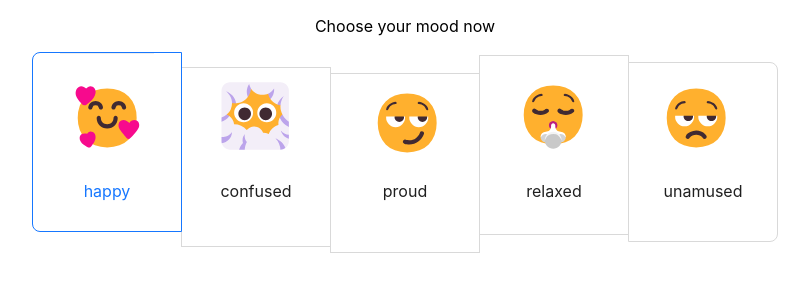
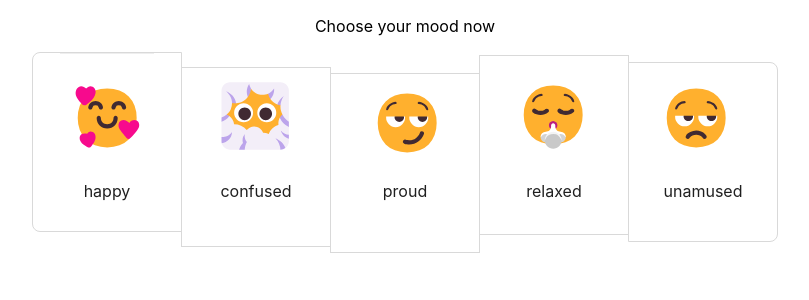
Before and after one commit to izthy-03/SWS-Everything4Emotion, a React (Create React App) app: page / in a window 1280 px wide. Shown: the top 300 px of the page, without its empty margins (235-1044 px from the left). Built offline with nearby package versions, Linux system fonts and the light colour scheme.

Commit message:
add handleChange

```diff
--- a/src/components/MoodList.js
+++ b/src/components/MoodList.js
@@ -1,4 +1,4 @@
-import React from "react";
+import React, { useState } from "react";
 import { Radio } from "antd";
 
 import happy from "../assets/happy.png"
@@ -11,28 +11,34 @@ import unamused from '../assets/unamused.png'
 import "./MoodList.css"
 
 const MoodList = () => {
+  const [choice, setChoice] = useState("");
+
+  const handleChange = (event) => {
+    console.log(event.target.value);
+  }
+
   return (
     <div>
       <p>Choose your mood now</p>
       <p>
-        <Radio.Group defaultValue="a" size="large" style={{ marginTop: 0, }}>
-          <Radio.Button value="a" style={{ width: 150, height: 180 }}>
+        <Radio.Group defaultValue="a" size="large" onChange={handleChange} style={{ marginTop: 0, }}>
+          <Radio.Button value="happy" style={{ width: 150, height: 180 }}>
             <img src={happy} />
             happy
           </Radio.Button>
-          <Radio.Button value="b" style={{ width: 150, height: 180 }}>
+          <Radio.Button value="confused" style={{ width: 150, height: 180 }}>
             <img src={confused} />
             confused
           </Radio.Button>
-          <Radio.Button value="c" style={{ width: 150, height: 180 }}>
+          <Radio.Button value="proud" style={{ width: 150, height: 180 }}>
             <img src={proud} />
             proud
           </Radio.Button>
-          <Radio.Button value="d" style={{ width: 150, height: 180 }}>
+          <Radio.Button value="relaxed" style={{ width: 150, height: 180 }}>
             <img src={relaxed} />
             relaxed
           </Radio.Button>
-          <Radio.Button value="e" style={{ width: 150, height: 180 }}>
+          <Radio.Button value="unamused" style={{ width: 150, height: 180 }}>
             <img src={unamused} />
             unamused
           </Radio.Button>
```
